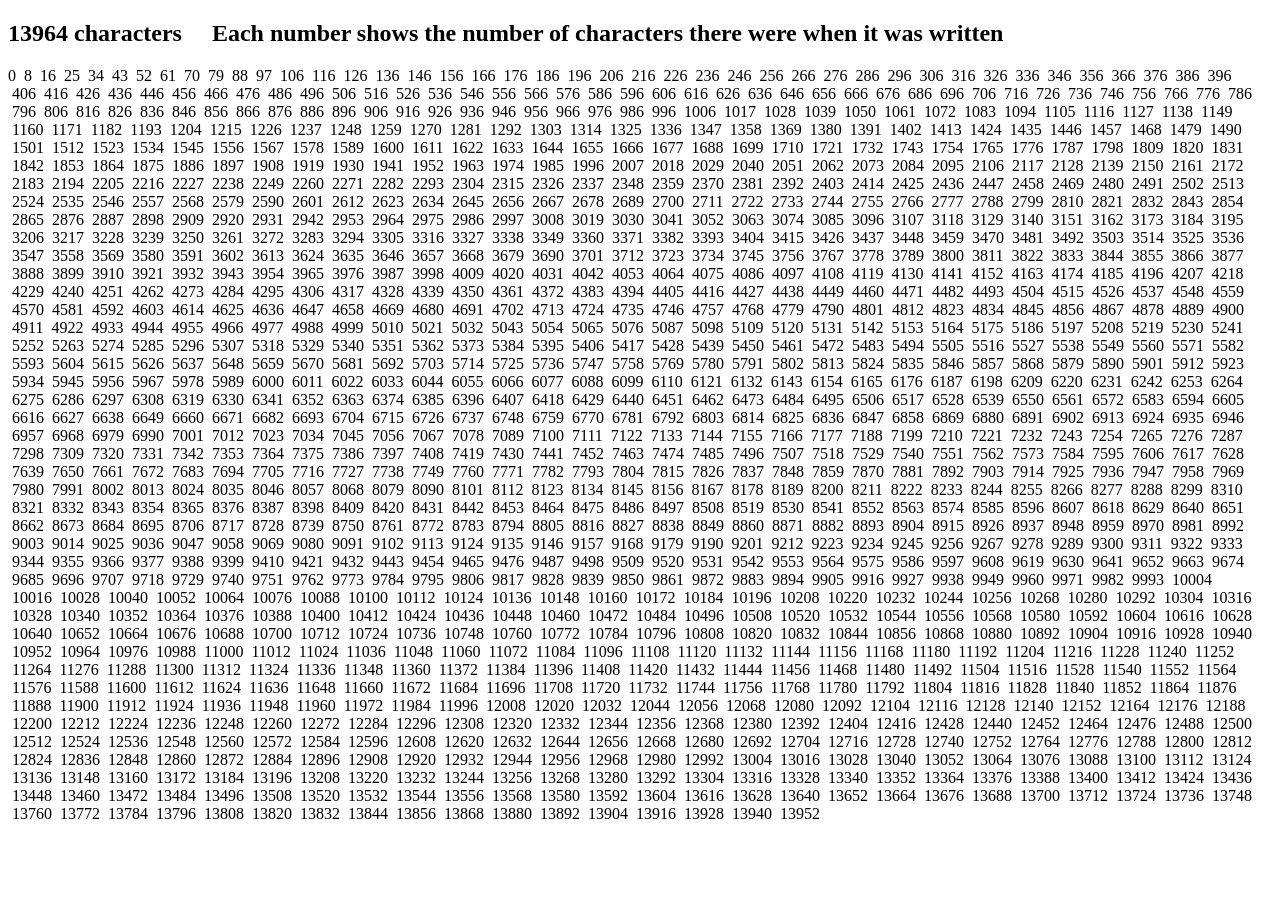
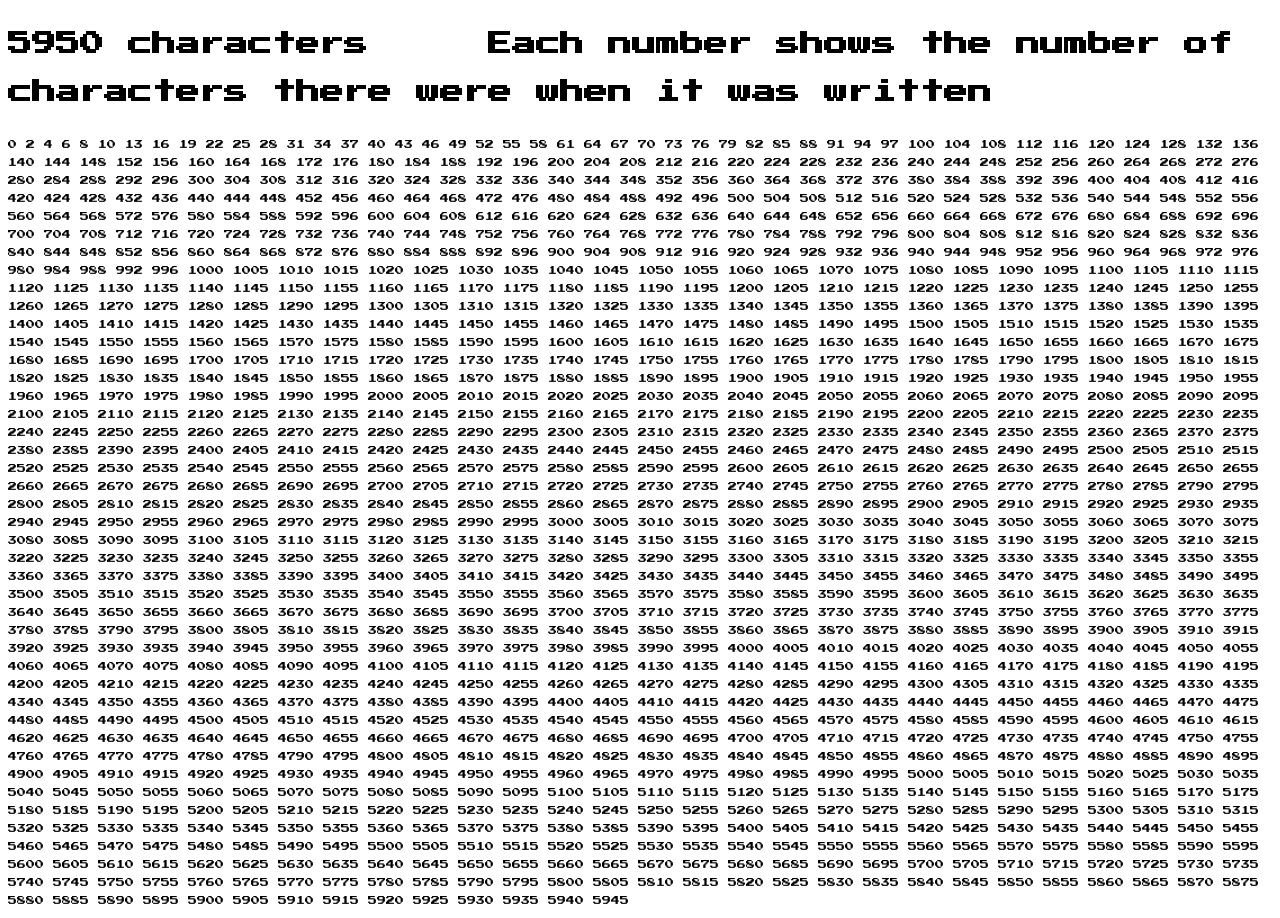
Before and after one commit to LB123658/overload, a plain HTML site: page index.html in a window 1280 px wide. Before the commit the page ends 831 px from the top, so only its background shows below. Drawn offline with Linux system fonts and the light colour scheme.

Commit message:
Update index.html

```diff
--- a/index.html
+++ b/index.html
@@ -1,5 +1,18 @@
 <!DOCTYPE html>
 <html>
+<head>
+<link href="https://fonts.googleapis.com/css2?family=Luckiest+Guy&family=Press+Start+2P&display=swap" rel="stylesheet">
+<title>Pattern</title>
+<style>
+* {
+font-family: 'Press Start 2P', cursive;
+line-height: 2;
+}
+#demo {
+font-size: 9px;
+}
+</style>
+</head>
 <body>
 
 <h2 id="title">Pattern</h2>
@@ -11,7 +24,7 @@
 setInterval(myTimer, 1);
 document.getElementById("demo").style.width = "99%";
 function myTimer() {
-var z = document.getElementById("demo").innerHTML + document.getElementById("demo").innerHTML.length + " &#xA0;";
+var z = document.getElementById("demo").innerHTML + document.getElementById("demo").innerHTML.length + " ";
 document.getElementById("demo").innerHTML = z;
 document.getElementById("title").innerHTML = document.getElementById("demo").innerHTML.length + " characters &#xA0;&#xA0;&#xA0;&#xA0;Each number shows the number of characters there were when it was written";
 
```
